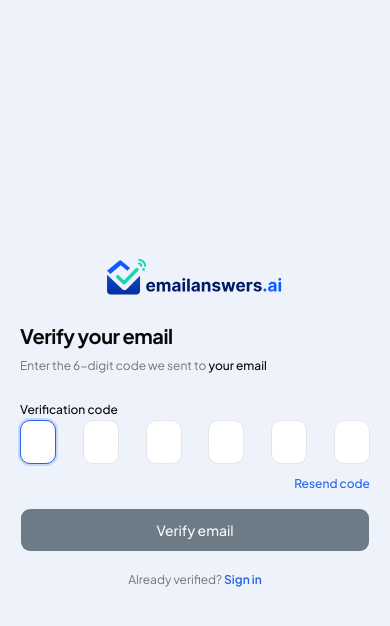
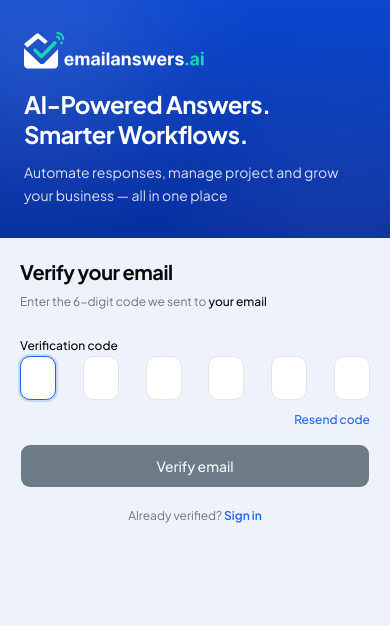
Before and after one commit to vynothdev-collab/Mailio.ai, a Next.js app in the folder Mailio-frontend/: page /verify-email in a window 390 px wide. Shown: the top 626 px of the page. Built offline with nearby package versions, Linux system fonts and the light colour scheme; no server answers.

Commit message:
mobile responsive

```diff
--- a/Mailio-frontend/src/features/auth/components/AuthShell.tsx
+++ b/Mailio-frontend/src/features/auth/components/AuthShell.tsx
@@ -1,5 +1,36 @@
 import Image from "next/image";
 import Link from "next/link";
+
+function MobileBrandPanel() {
+  return (
+    <div className="relative flex flex-col overflow-hidden bg-gradient-to-b from-[#0B47CF] to-[#082E9E] px-6 pb-8 pt-8 text-white lg:hidden">
+      <div className="pointer-events-none absolute -top-24 -left-24 h-64 w-64 rounded-full bg-white/10 blur-3xl" />
+      <div className="pointer-events-none absolute -bottom-20 -right-16 h-56 w-56 rounded-full bg-white/5 blur-3xl" />
+
+      <Link href="/" className="relative w-fit" aria-label="emailanswers.ai home">
+        <Image
+          src="/auth-brand.svg"
+          alt="emailanswers.ai"
+          width={220}
+          height={45}
+          className="h-auto w-[180px] sm:w-[220px]"
+          priority
+        />
+      </Link>
+
+      <div className="relative mt-5">
+        <h1 className="text-2xl font-bold leading-tight tracking-tight sm:text-3xl">
+          AI-Powered Answers.
+          <br />
+          Smarter Workflows.
+        </h1>
+        <p className="mt-3 text-sm leading-relaxed text-white/85 sm:text-base">
+          Automate responses, manage project and grow your business — all in one place
+        </p>
+      </div>
+    </div>
+  );
+}
 
 function BrandPanel() {
   return (
@@ -50,24 +81,11 @@ interface AuthShellProps {
 
 export function AuthShell({ children }: AuthShellProps) {
   return (
-    <div className="flex min-h-screen">
+    <div className="flex min-h-screen flex-col lg:flex-row">
       <BrandPanel />
+      <MobileBrandPanel />
 
-      <div className="flex flex-1 flex-col items-center justify-center bg-[#EEF3FB] px-5 py-8 sm:px-6 sm:py-10 lg:px-16">
-        <Link
-          href="/"
-          className="mb-6 lg:hidden"
-          aria-label="emailanswers.ai home"
-        >
-          <Image
-            src="/brand-logo-mobile.svg"
-            alt="emailanswers.ai"
-            width={200}
-            height={46}
-            className="h-auto w-[180px] sm:w-[200px]"
-            priority
-          />
-        </Link>
+      <div className="flex flex-1 flex-col items-center justify-start bg-[#EEF3FB] px-5 pb-8 pt-5 sm:px-6 sm:pb-10 sm:pt-6 lg:justify-center lg:px-16 lg:py-10">
         <div className="w-full max-w-md">{children}</div>
       </div>
     </div>
```
Also changed, not shown: 2 other files (tests, documents, lock files or other folders).
